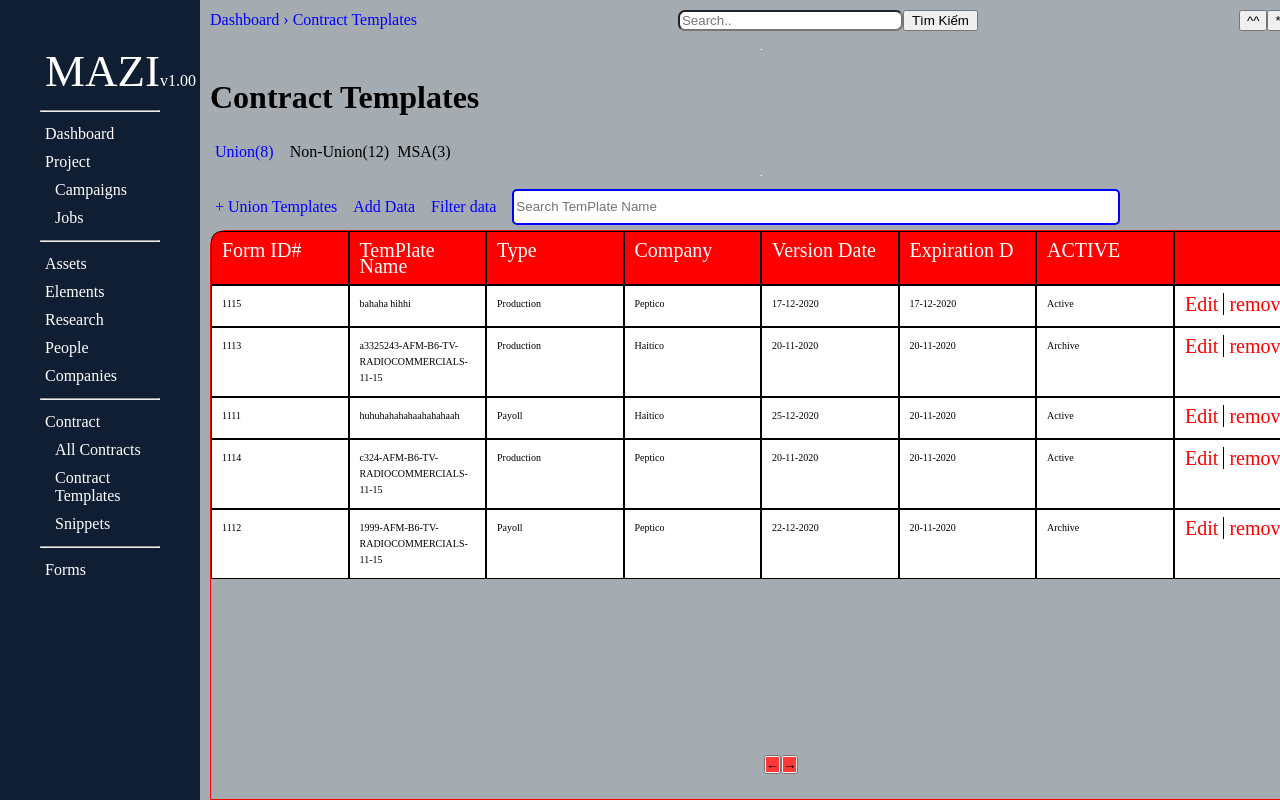
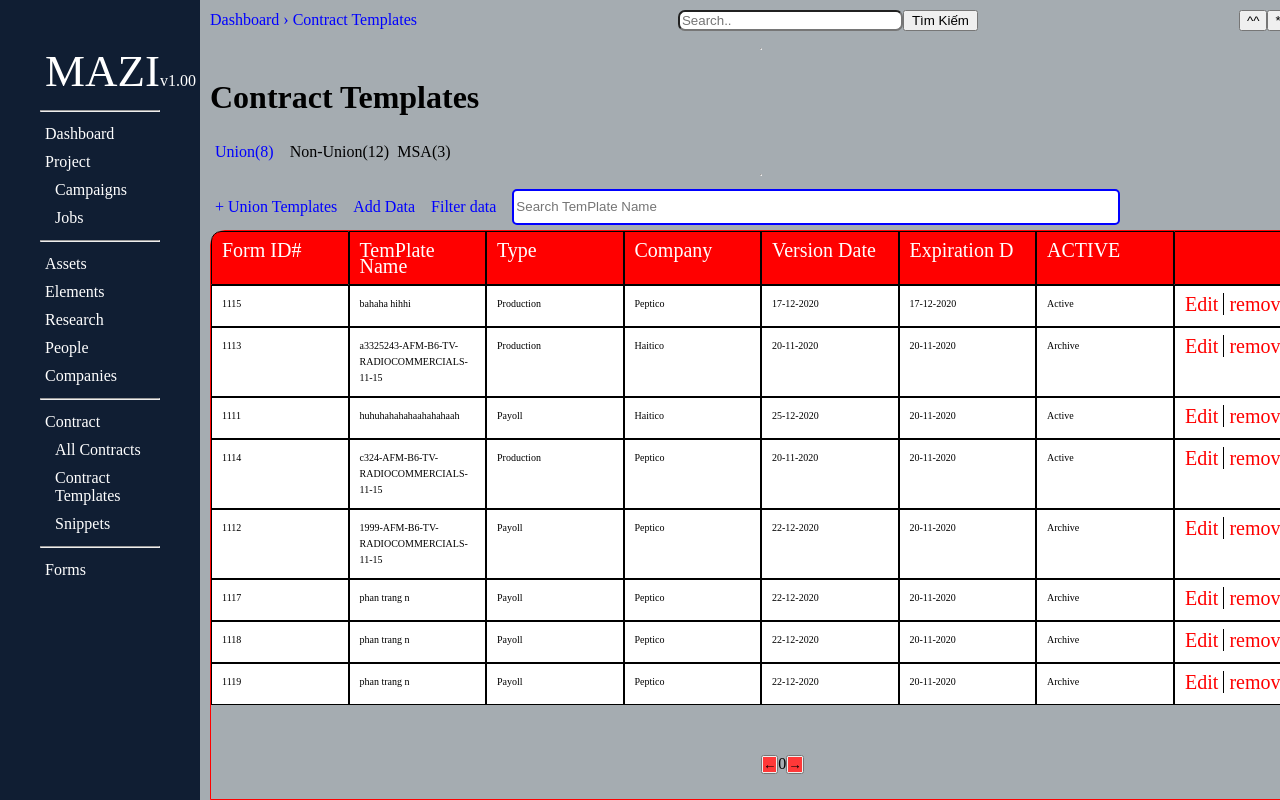
Before and after one commit to truonggiangpy/VueJS, a Vue app: page / in a window 1280 px wide. Shown: the top 800 px of the page. Built offline with nearby package versions, Linux system fonts and the light colour scheme.

Commit message:
phan trang

```diff
--- a/src/App.vue
+++ b/src/App.vue
@@ -5,11 +5,14 @@
     <containers
      v-bind:index_edit="index_edit"
       v-bind:formtam="formtam"
+      v-bind:form="form"
       v-on:changeeven="changeevenn"
       v-on:addfilter="addfilter"
       v-on:FilterData="FilterData"
       v-on:SearchData="SearchData"
       v-on:SortDL="SortDL"
+      v-on:backPage="backPage"
+      v-on:nextPage="nextPage"
       v-on:removeline="removeline"
       v-on:Cancel_AddFilter="Cancel_AddFilter"
       v-on:Confirm_AddFilter="Confirm_AddFilter"
@@ -52,6 +55,7 @@ export default {
       create_confirm_boolean: '',
       evenremove: {},
       Temlate: 's',
+      trang: 0,
       Type: '',
       Company: '',
       VersionDate: '',
@@ -61,7 +65,6 @@ export default {
       formtam: [],
       E: {},
       checkType_Sort: '',
-
       form: [
         // Temlate: this.Temlate,Type: this.Type, Company: this.Company,VersionDate: this.VersionDate, ExpirationDate: this.ExpirationDate, Active: this.Active
         {
@@ -118,6 +121,39 @@ export default {
           Active: 'Archive',
           node1: 'Remove',
           node2: 'Edit'
+        },
+        {
+          idfrom: '1117',
+          Temlate: 'phan trang n',
+          Type: 'Payoll',
+          Company: 'Peptico',
+          VersionDate: '22-12-2020',
+          ExpirationDate: '20-11-2020',
+          Active: 'Archive',
+          node1: 'Remove',
+          node2: 'Edit'
+        },
+        {
+          idfrom: '1118',
+          Temlate: 'phan trang n',
+          Type: 'Payoll',
+          Company: 'Peptico',
+          VersionDate: '22-12-2020',
+          ExpirationDate: '20-11-2020',
+          Active: 'Archive',
+          node1: 'Remove',
+          node2: 'Edit'
+        },
+        {
+          idfrom: '1119',
+          Temlate: 'phan trang n',
+          Type: 'Payoll',
+          Company: 'Peptico',
+          VersionDate: '22-12-2020',
+          ExpirationDate: '20-11-2020',
+          Active: 'Archive',
+          node1: 'Remove',
+          node2: 'Edit'
         }
       ]
     }
@@ -132,6 +168,23 @@ export default {
   },
 
   watch: {
+    trang () {
+      let lengthrow = this.form.length
+      let indexPage = parseInt(lengthrow / 5)
+      this.formtam = []
+      let end
+      alert(this.form.length - 1)
+      if (indexPage === this.trang) { end = this.form.length - 1 } else {
+        end = indexPage * 5 + 5
+      }
+      alert(end)
+      for (let i = indexPage * 5; i < end; i++) {
+        alert(this.formtam[i])
+        this.formtam.push(this.form[i])
+        // alert('phan tu form tam là: ' + this.formtam + ' phan tu của form' + this.form1)
+      }
+      // alert('day la form tam ' + this.formtam)
+    },
     checkFilterData () {
       this.formtam = []
       for (let i = 0; i <= this.form.length - 1; i++) {
@@ -142,7 +195,6 @@ export default {
         for (let i = this.formtam.length - 1; i >= 0; i--) {
           if (this.formtam[i].Temlate.includes(this.E.Temlate)) {
           } else {
-            // alert(this.formtam[i].Temlate + this.formtam[i].VersionDate)
             this.formtam.splice(i, 1)
           }
         }
@@ -527,6 +579,13 @@ export default {
       for (let i = 0; i <= this.form.length - 1; i++) {
         this.formtam.push(this.form[i])
       }
+    },
+    backPage (e) {
+      this.trang = e.index - 1
+    },
+    nextPage (e) {
+      this.trang = e.index
+      alert(this.trang)
     }
   }
 }
--- a/src/components/containers.vue
+++ b/src/components/containers.vue
@@ -4,11 +4,14 @@
     <CompRight
     v-bind:index_edit="index_edit"
       v-bind:formtam="formtam"
+      v-bind:form="form"
       v-on:changeeven="changeevenn"
       v-on:addfilter="addfilter"
       v-on:FilterData="FilterData"
       v-on:SearchData="SearchData"
       v-on:SortDL="SortDL"
+      v-on:backPage="backPage"
+      v-on:nextPage="nextPage"
       v-on:removeline="removeline"
       v-on:Cancel_AddFilter="Cancel_AddFilter"
       v-on:Confirm_AddFilter="Confirm_AddFilter"
@@ -29,6 +32,7 @@ export default {
 
   props: {
     formtam: Array,
+    form: Array,
     index_edit: String
   },
   data () {
@@ -77,6 +81,12 @@ export default {
     },
     Cancel_Edit_row (e) {
       this.$emit('Cancel_Edit_row', e)
+    },
+    backPage (e) {
+      this.$emit('backPage', e)
+    },
+    nextPage (e) {
+      this.$emit('nextPage', e)
     }
   }
 }
--- a/src/components/containers/CompRight.vue
+++ b/src/components/containers/CompRight.vue
@@ -6,15 +6,17 @@
       v-on:changeeven="changeevenn"
       v-on:FilterData="FilterData"
       v-on:SearchData="SearchData"
-
     />
     <CompTable
        v-bind:index_edit="index_edit"
       v-bind:formtam="formtam"
+      v-bind:form="form"
       v-on:removeline="removeline"
       v-on:Cancel_AddFilter="Cancel_AddFilter"
       v-on:Confirm_AddFilter="Confirm_AddFilter"
       v-on:Editline="Editline"
+      v-on:backPage="backPage"
+      v-on:nextPage="nextPage"
       v-on:SortDL="SortDL"
       v-on:Edit="Edit"
       v-on:Confirm_Edit="Confirm_Edit"
@@ -29,6 +31,7 @@ import CompTable from './CompRight/CompTable.vue'
 export default {
   name: 'Contaiv',
   props: {
+    form: Array,
     formtam: Array,
     index_edit: String
   },
@@ -52,6 +55,12 @@ export default {
     },
     SortDL (e) {
       this.$emit('SortDL', e)
+    },
+    backPage (e) {
+      this.$emit('backPage', e)
+    },
+    nextPage (e) {
+      this.$emit('nextPage', e)
     },
     changeevenn (e) {
       this.$emit('changeeven', e)
--- a/src/components/containers/CompRight/CompTable.vue
+++ b/src/components/containers/CompRight/CompTable.vue
@@ -212,10 +212,11 @@
         </div>
       </div>
       <div id="nextpage">
-        <button class="nextpage" name="button" type="button">
+        <button class="nextpage" name="button" type="button" v-on:click="back">
           <a href="javascript:;" class="next"> &larr; </a>
         </button>
-        <button class="nextpage" name="button" type="button">
+        <label>{{trang}}</label>
+        <button class="nextpage" name="button" type="button" v-on:click="next">
           <a href="javascript:;" class="next"> &rarr; </a>
         </button>
       </div>
@@ -227,11 +228,13 @@
 export default {
   name: 'bang',
   props: {
+    form: Array,
     formtam: Array,
     index_edit: String
   },
   data () {
     return {
+      trang: 0,
       form1: [],
       idform: '',
       Temlate: '',
@@ -240,14 +243,98 @@ export default {
       VersionDate: '',
       ExpirationDate: '',
       Active: ''
-
     }
   },
 
   computed: {
+  },
+  watch: {
 
+    // checkFilterData () {
+    //   this.formtam = []
+    //   for (let i = 0; i <= this.form.length - 1; i++) {
+    //     this.formtam.push(this.form[i])
+    //   }
+
+    //   if (this.E.checkall === 'loc') {
+    //     for (let i = this.formtam.length - 1; i >= 0; i--) {
+    //       if (this.formtam[i].Temlate.includes(this.E.Temlate)) {
+    //       } else {
+    //         // alert(this.formtam[i].Temlate + this.formtam[i].VersionDate)
+    //         this.formtam.splice(i, 1)
+    //       }
+    //     }
+    //     for (let i = this.formtam.length - 1; i >= 0; i--) {
+    //       if (this.formtam[i].Type.includes(this.E.Type)) {
+    //       } else {
+    //         this.formtam.splice(i, 1)
+    //       }
+    //     }
+    //     for (let i = this.formtam.length - 1; i >= 0; i--) {
+    //       if (this.formtam[i].Company.includes(this.E.Company)) {
+    //       } else {
+    //         this.formtam.splice(i, 1)
+    //       }
+    //     }
+    //     for (let i = this.formtam.length - 1; i >= 0; i--) {
+    //       if (this.formtam[i].Active.includes(this.E.Active)) {
+    //       } else {
+    //         this.formtam.splice(i, 1)
+    //       }
+    //     }
+    //     if (this.E.VersionDate !== '' && this.E.VersionDate[4] === '-') { this.E.VersionDate = this.convertDate(this.E.VersionDate, '-', 'yyyy_mm_dd') }
+    //     for (let i = this.formtam.length - 1; i >= 0; i--) {
+    //       if (this.formtam[i].VersionDate.includes(this.E.VersionDate)) {
+    //       } else {
+    //         this.formtam.splice(i, 1)
+    //       }
+    //     }
+    //   } else {
+    //   }
+    //   this.checkFilterData = ''
+    // },
+    // changeSearch () {
+    //   this.formtam = []
+    //   for (let i = 0; i <= this.form.length - 1; i++) {
+    //     this.formtam.push(this.form[i])
+    //   }
+    //   for (let i = this.formtam.length - 1; i >= 0; i--) {
+    //     if (this.formtam[i].Temlate.includes(this.changeSearch)) {
+    //     } else {
+    //       this.formtam.splice(i, 1)
+    //     }
+    //   }
+    // }
   },
   methods: {
+    back (e) {
+      alert(this.form)
+      let lengthrow = this.form.length
+      let indexPage = parseInt(lengthrow / 5)
+      if (this.trang < 0) {
+        this.trang = indexPage
+      } else {
+        this.trang = this.trang - 1
+      }
+      let data = {index: this.trang}
+      this.$emit('backPage', data)
+    },
+    next (e) {
+      alert(this.form)
+      let lengthrow = this.form.length
+      let indexPage = parseInt(lengthrow / 5)
+      alert(indexPage)
+      if (this.trang > indexPage) {
+        this.trang = 0
+        alert('vao if')
+      } else {
+        this.trang = this.trang + 1
+        alert('vao else')
+      }
+      let data = {index: this.trang}
+      // alert(data.index)
+      this.$emit('nextPage', data)
+    },
     giang: function () {
       this.users.push(this.formtam)
     },
@@ -345,7 +432,6 @@ export default {
         let getidaddfilterC = e.target.parentNode.parentNode.childNodes
         let id = getidaddfilterC[0].innerHTML
         let getTemlate = this.formtam[this.index_edit].Temlate
-
         let getType = this.formtam[this.index_edit].Type
         let getCompany = this.formtam[this.index_edit].Company
         let getVersionDate = this.formtam[this.index_edit].VersionDate
@@ -563,6 +649,7 @@ a {
   padding: 0px;
 }
 #nextpage {
+  display: flex;
   position: absolute;
   width: 100%;
   text-align: center;
```
